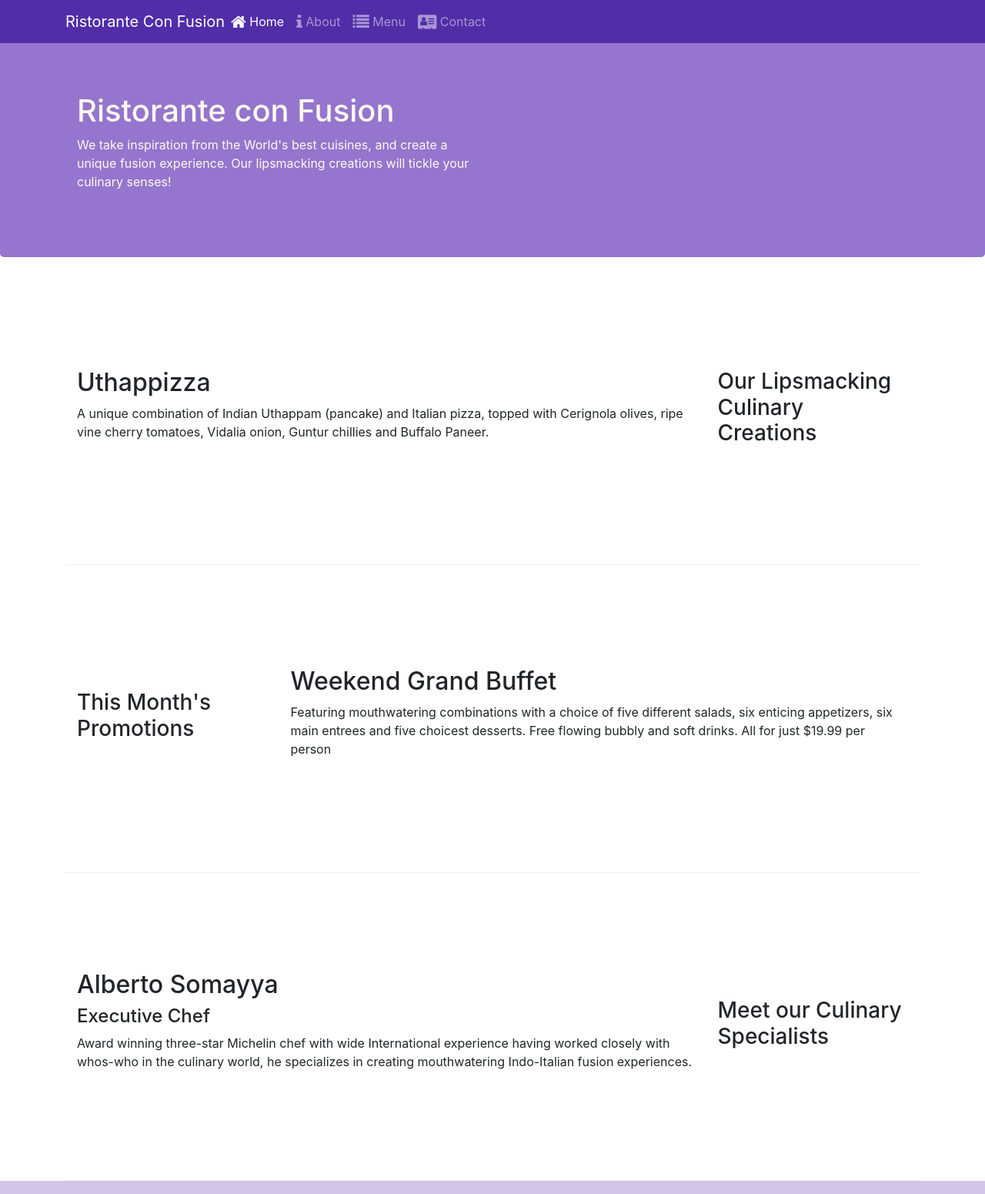
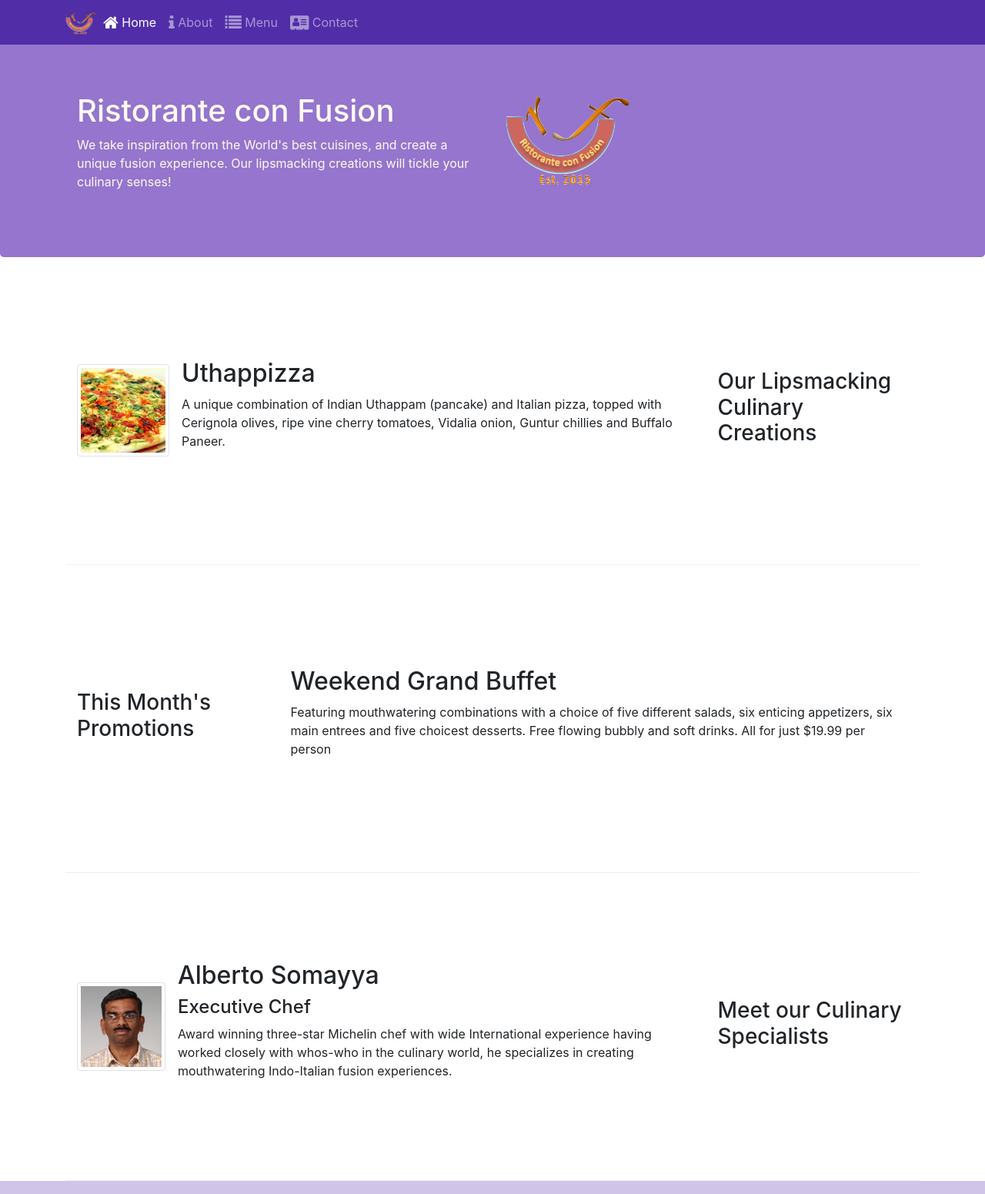
Before and after one commit to YungShen/Intro-to-Bootstrap, a website: page index.html in a window 1280 px wide. Shown: the top 1551 px of the page at 77% size. Drawn offline with nearby package versions, Linux system fonts and the light colour scheme.

Commit message:
Images and media

```diff
--- a/index.html
+++ b/index.html
@@ -21,7 +21,7 @@
             <button class="navbar-toggler" type="button" data-toggle="collapse" data-target="#Navbar">
                 <span class="navbar-toggler-icon"></span>
             </button>
-            <a class="navbar-brand mr-auto" href="#">Ristorante Con Fusion</a>
+            <a class="navbar-brand mr-auto" href="#"><img src="img/logo.png" height="30" width="41"></a>
             <div class="collapse navbar-collapse" id="Navbar">
                 <ul class="navbar-nav mr-auto">
                     <li class="nav-item active"><a class="nav-link" href="#"><span class="fa fa-home fa-lg"></span>
@@ -49,6 +49,8 @@
                         lipsmacking creations will tickle your culinary senses!</p>
                 </div>
                 <div class="col-12 col-sm">
+                    <!--Image will be able to adapt to screen-size-->
+                    <img src="img/logo.png" class="img-fluid">
                 </div>
             </div>
         </div>
@@ -59,10 +61,18 @@
             <div class="col-12 col-sm-4 order-sm-last col-md-3">
                 <h3>Our Lipsmacking Culinary Creations</h3>
             </div>
-            <div class="col col-sm order-sm-first col-md-9">
-                <h2>Uthappizza</h2>
-                <p>A unique combination of Indian Uthappam (pancake) and Italian pizza, topped with Cerignola olives,
-                    ripe vine cherry tomatoes, Vidalia onion, Guntur chillies and Buffalo Paneer.</p>
+            <div class="col col-sm order-sm-first col-md">
+                <div class="media">
+                    <!--Create a flexbox container and put image inside, margin right with 3 move text slightly away-->
+                    <img class="d-flex mr-3 img-thumbnail align-self-center" src="img/uthappizza.png" alt="uthappizza">
+                    <div class="media-body">
+                        <h2 class="mt-0">Uthappizza</h2>
+                        <p class="d-none d-sm-block">A unique combination of Indian Uthappam (pancake) and Italian
+                            pizza, topped with Cerignola olives, ripe vine cherry tomatoes, Vidalia onion, Guntur
+                            chillies and Buffalo Paneer.</p>
+
+                    </div>
+                </div>
             </div>
         </div>
 
@@ -84,11 +94,20 @@
                 <h3>Meet our Culinary Specialists</h3>
             </div>
             <div class="col col-sm order-sm-first col-md">
-                <h2>Alberto Somayya</h2>
-                <h4>Executive Chef</h4>
-                <p>Award winning three-star Michelin chef with wide International experience having worked closely with
-                    whos-who in the culinary world, he specializes in creating mouthwatering Indo-Italian fusion
-                    experiences. </p>
+                <div class="media">
+                    <img class="d-flex mr-3 img-thumbnail align-self-center" src="img/alberto.png" alt="alberto">
+                    <div class="media-body">
+                        <h2 class="mt-0">Alberto Somayya</h2>
+                        <h4>Executive Chef</h4>
+                        <p>Award winning three-star Michelin chef with wide International experience having worked closely
+                            with
+                            whos-who in the culinary world, he specializes in creating mouthwatering Indo-Italian fusion
+                            experiences. </p>
+
+                    </div>
+                </div>
+
+
             </div>
         </div>
     </div>
```
Also changed, not shown: aboutus.html (+4 -2 lines), contactus.html (+3 -1 lines), img/alberto.png (added), img/buffet.png (added), img/logo.png (added), img/uthappizza.png (added), 1 other file.
